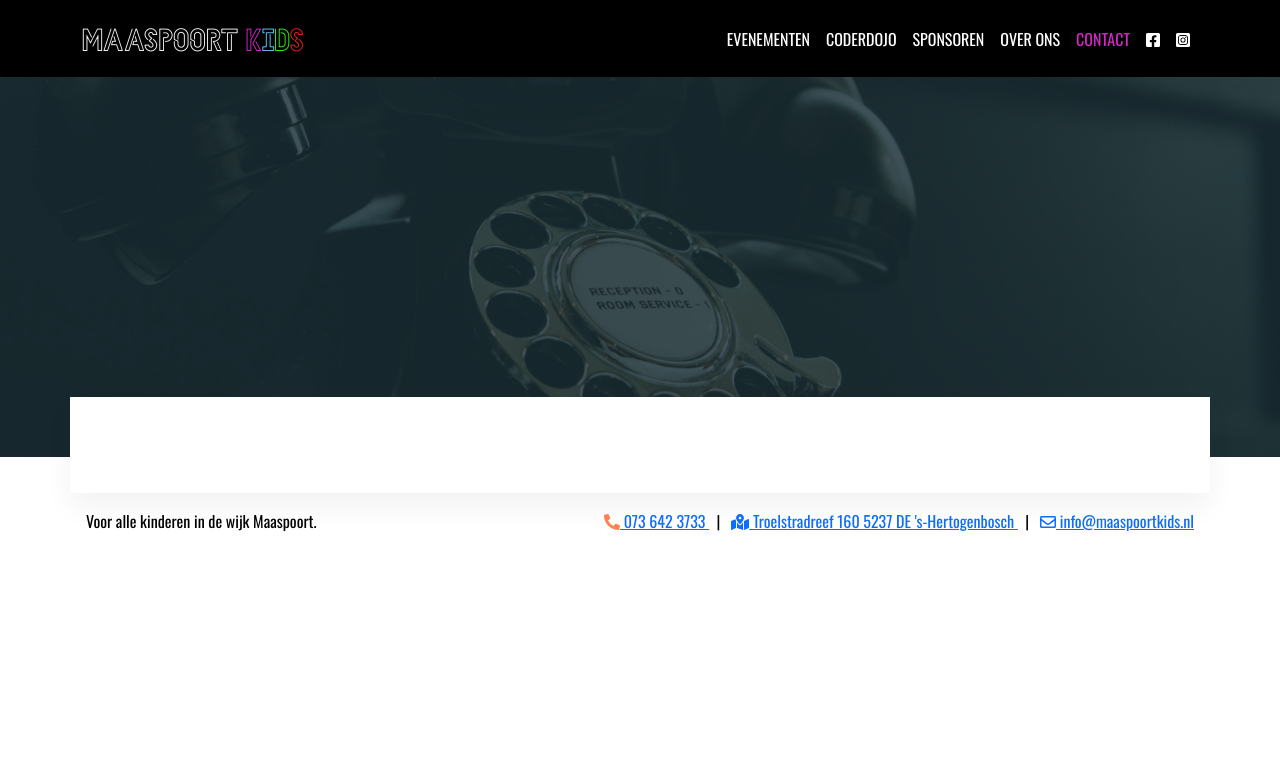
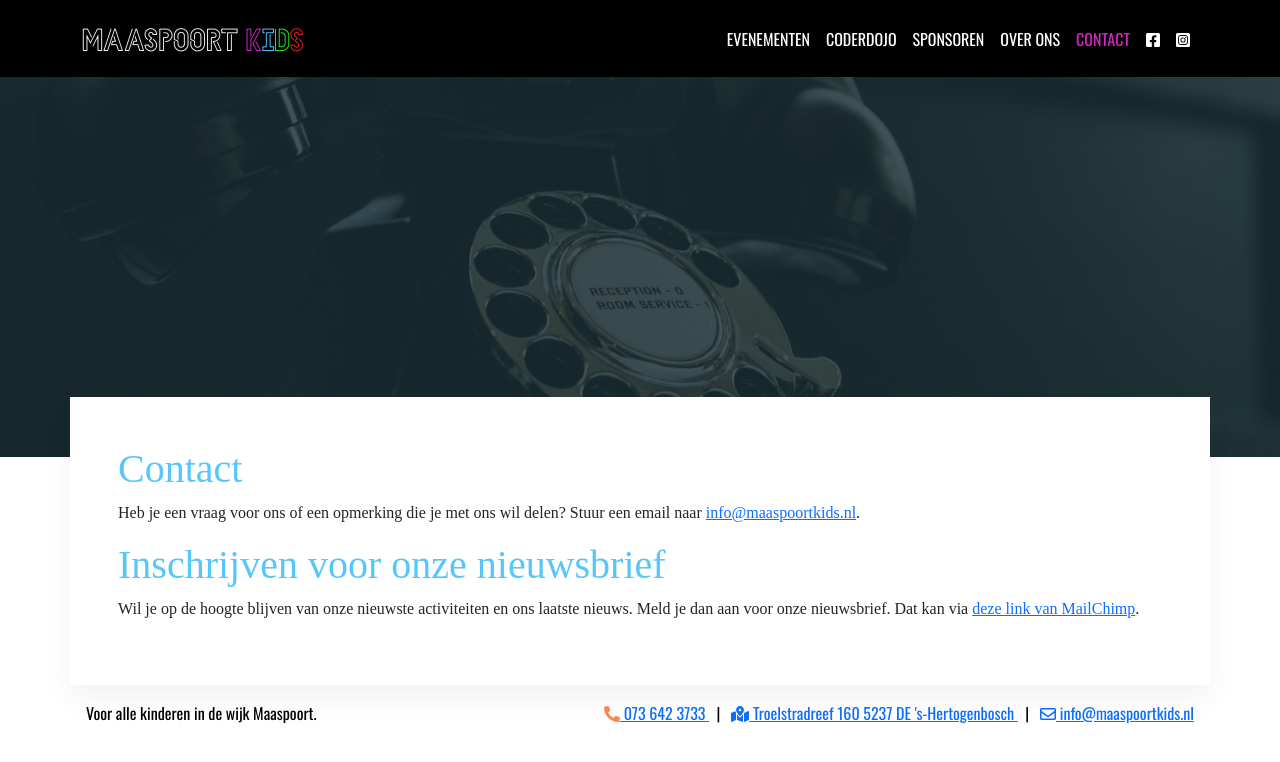
Before and after one commit to maaspoortkids/maaspoortkids.github.io, a Jekyll site: the page built from pages/contact.md, in a window 1280 px wide. Shown: the top 762 px of the page. Built offline with Jekyll 4.4.1, drawn with Linux system fonts in a browser that asks for light colours; some web fonts are replaced.

Commit message:
Contactpagina vullen met email en nieuwsbrief

```diff
--- a/pages/contact.md
+++ b/pages/contact.md
@@ -4,3 +4,11 @@ permalink: /contact/
 image: /assets/images/hero/contact.jpg
 title: Contact | Maaspoort KIDS
 ---
+# Contact
+
+Heb je een vraag voor ons of een opmerking die je met ons wil delen?
+Stuur een email naar [info@maaspoortkids.nl](mailto://info@maaspoortkids?subject=contactpagina).
+
+# Inschrijven voor onze nieuwsbrief
+
+Wil je op de hoogte blijven van onze nieuwste activiteiten en ons laatste nieuws. Meld je dan aan voor onze nieuwsbrief. Dat kan via [deze link van MailChimp](https://mailchi.mp/8e27115a6d78/maaspoort-kids-nieuwsbrief).
```
